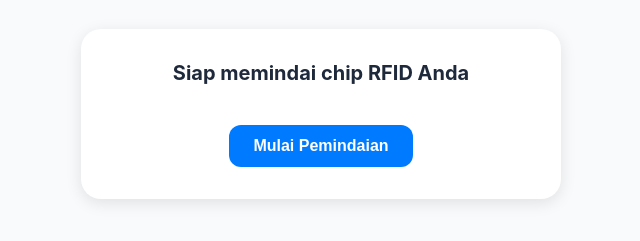
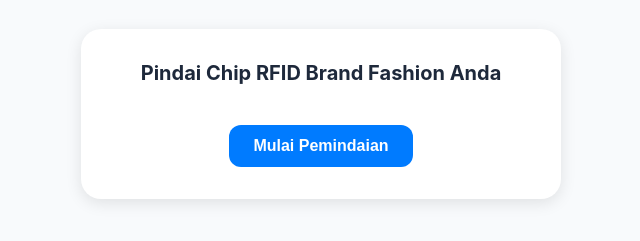
Before and after one commit to BagasMustoffa/M-Tag_Scanner, a plain HTML site: page index.html in a window 1280 px wide. Shown: the part 113-354 px from the top of the page, without its empty margins (319-959 px from the left). Drawn offline with nearby package versions, Linux system fonts and the light colour scheme.

Commit message:
Perubahan kalimat pada pemindaian awal

```diff
--- a/index.html
+++ b/index.html
@@ -17,7 +17,7 @@
   <!-- SCREEN 1: Halaman awal untuk mulai scan -->
   <main id="scan-screen" class="active screen">
     <div class="scan-container">
-      <h2>Siap memindai chip RFID Anda</h2>
+      <h2>Pindai Chip RFID Brand Fashion Anda</h2>
       <button id="start-scan-btn">Mulai Pemindaian</button>
     </div>
   </main>
```
